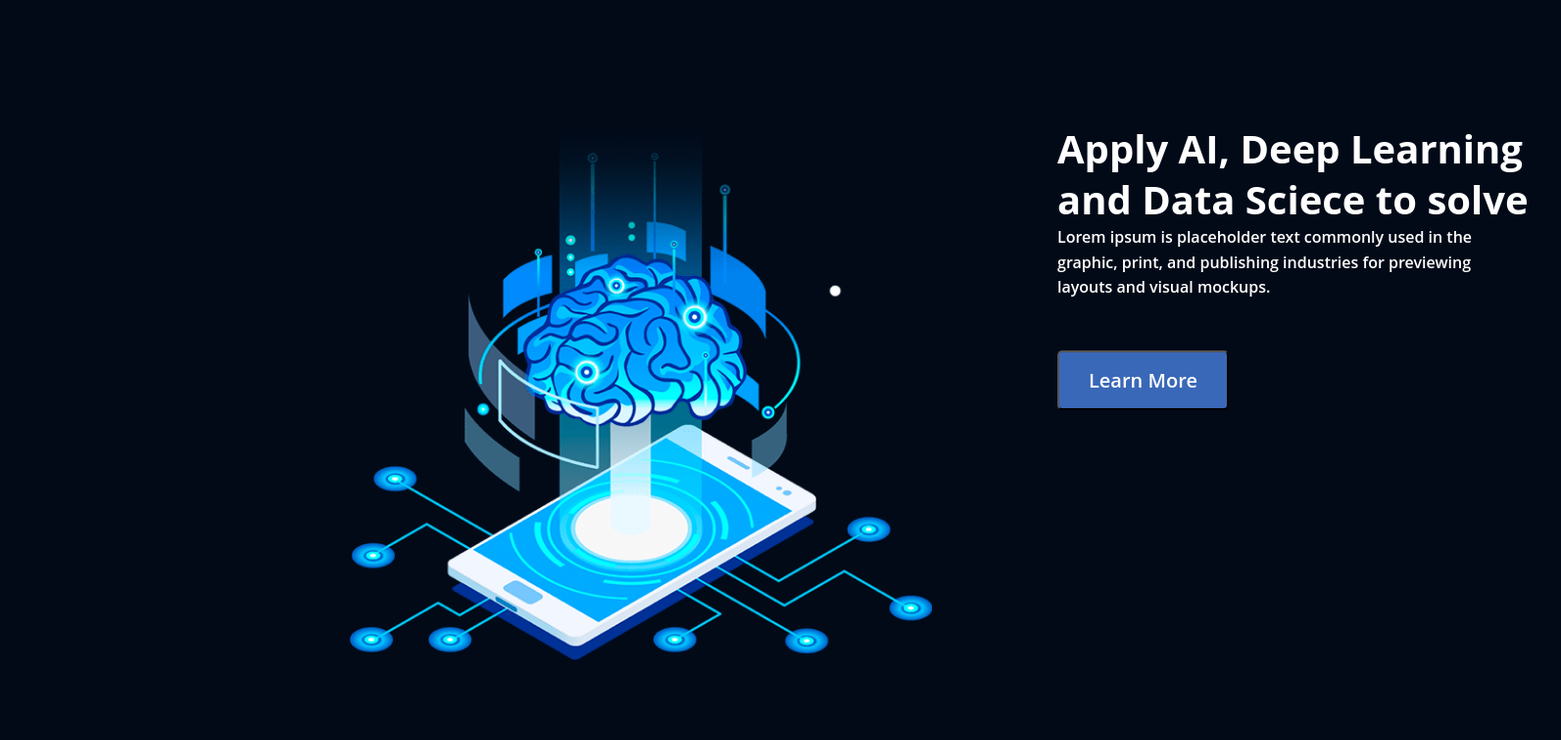
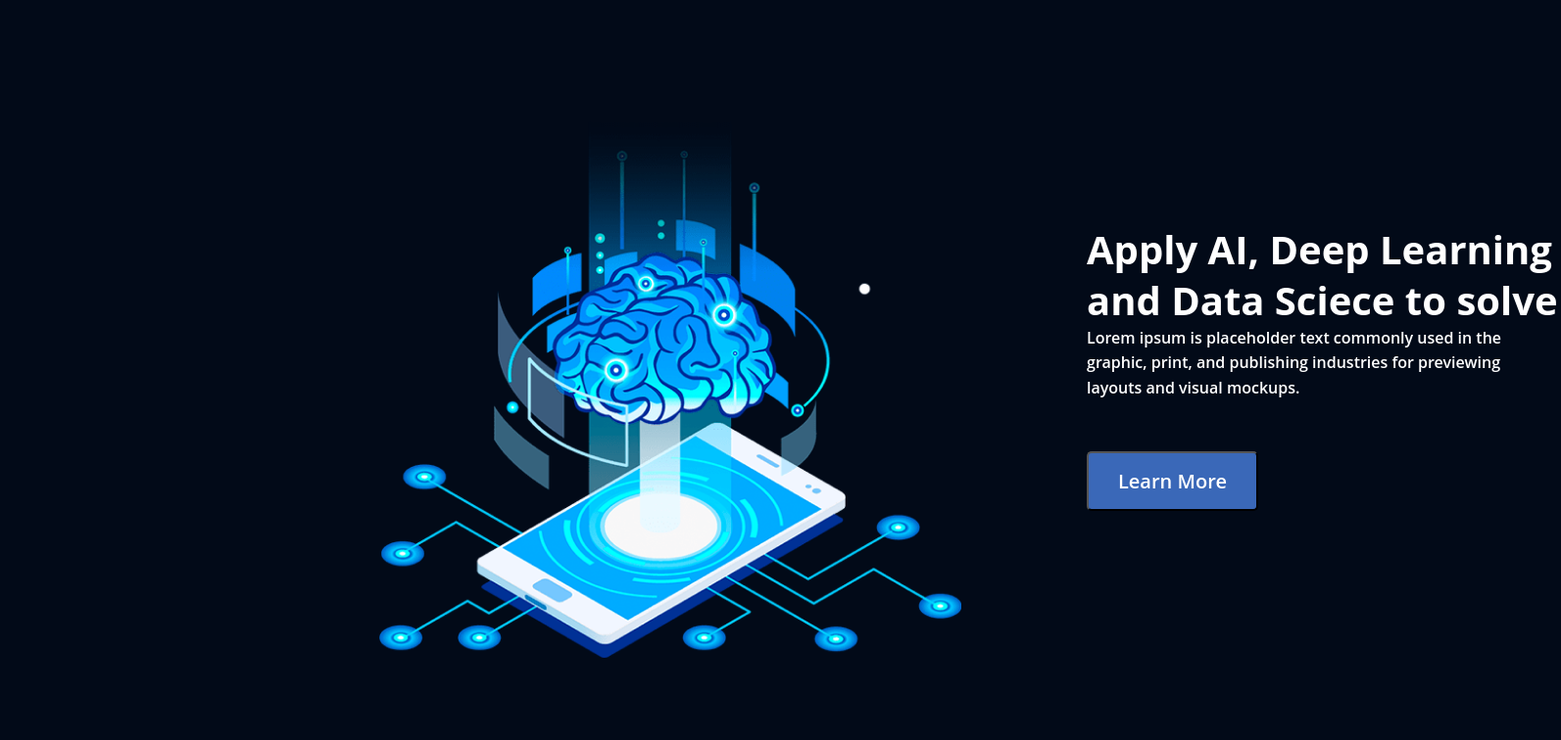
Before and after one commit to anastasiiatiestoo/maket2, a plain HTML site: page index.html in a window 1280 px wide. Shown: the part 1140-1896 px from the top of the page at 98% size, 1593 px wide, since content can reach past the window. Drawn offline with Linux system fonts and the light colour scheme.

Commit message:
blockthreefixed

```diff
--- a/css/style.css
+++ b/css/style.css
@@ -117,7 +117,13 @@ body {
     padding-right: calc(50% - 580px);
 }
 
+
+
 .blocktwo {
+    display: flex;
+    flex-direction: column;
+    flex-wrap: wrap;
+    justify-content: center;
     margin-top: 200px;
     margin-left: 387px;
     margin-right: 387px;
--- a/index.html
+++ b/index.html
@@ -77,5 +77,9 @@
         <img src="./img/krai.png" alt="">
         </div>
 </div>
+
+<div class="footer">
+
+</div>
 </body>
 </html>
```
